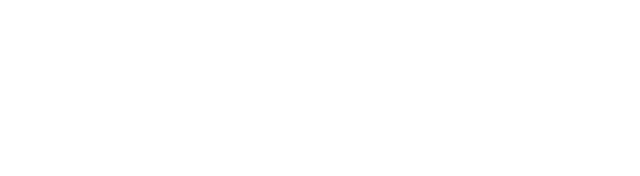
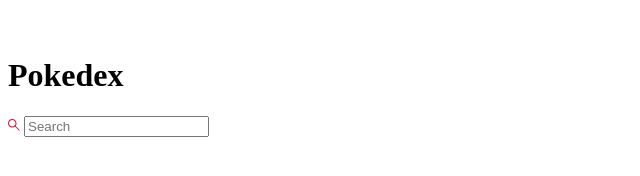
Before and after one commit to jorgeceron18/JECPokedex, a plain HTML site: page index.html in a window 1280 px wide. Shown: the whole page, without its empty margins (0-640 px from the left). Drawn offline with Linux system fonts and the light colour scheme.

Commit message:
Se agrega barra de search input

```diff
--- a/index.html
+++ b/index.html
@@ -13,6 +13,13 @@
             <div class="container">
                 <div class="logo-wrapper">
                     <img src="./assets/pokeball.svg" alt="pokeball">
+                    <h1>Pokedex</h1>
+                </div>
+                <div class="search-wrapper">
+                    <div class="search-wrap">
+                        <img src="./assets/search.svg" alt="search icon" class="search-icon">
+                        <input type="text" class="search-input body3-fonts" placeholder="Search" id="search-input">
+                    </div>
                 </div>
             </div>
         </header>
```
